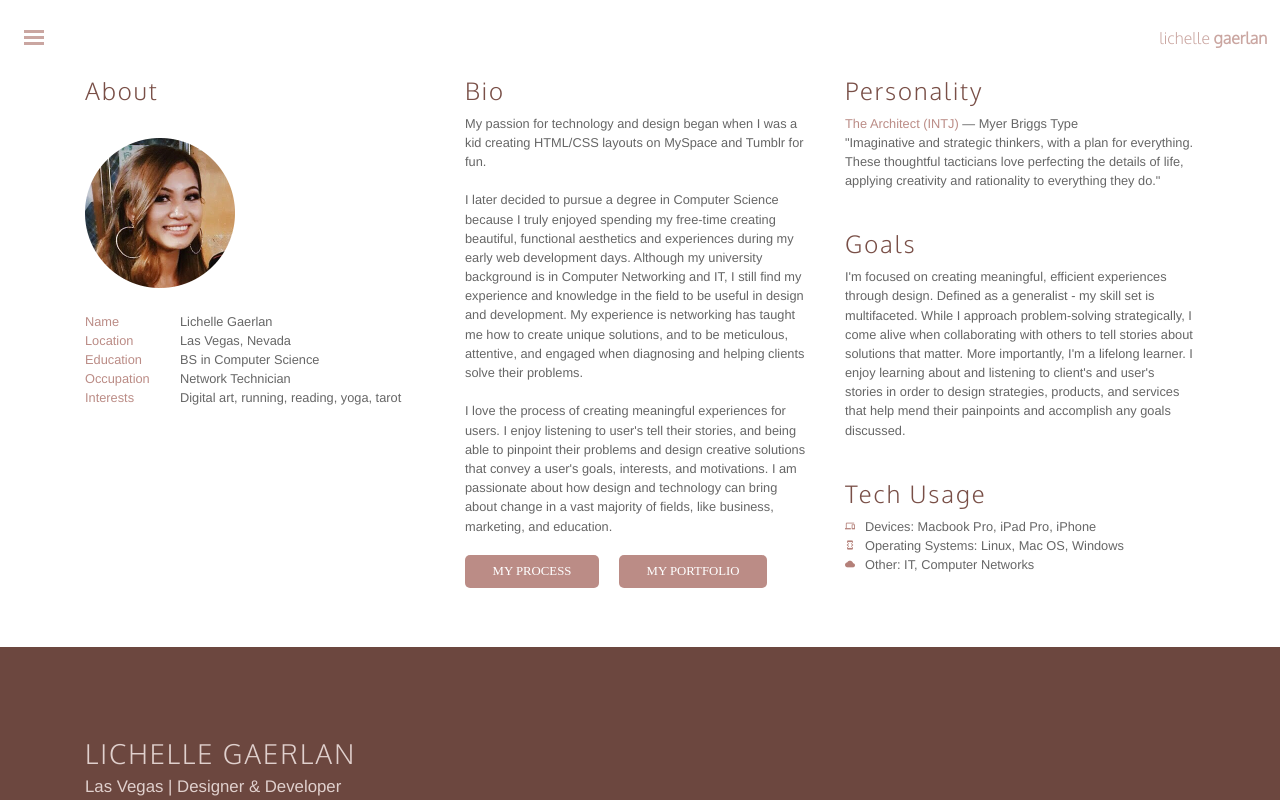
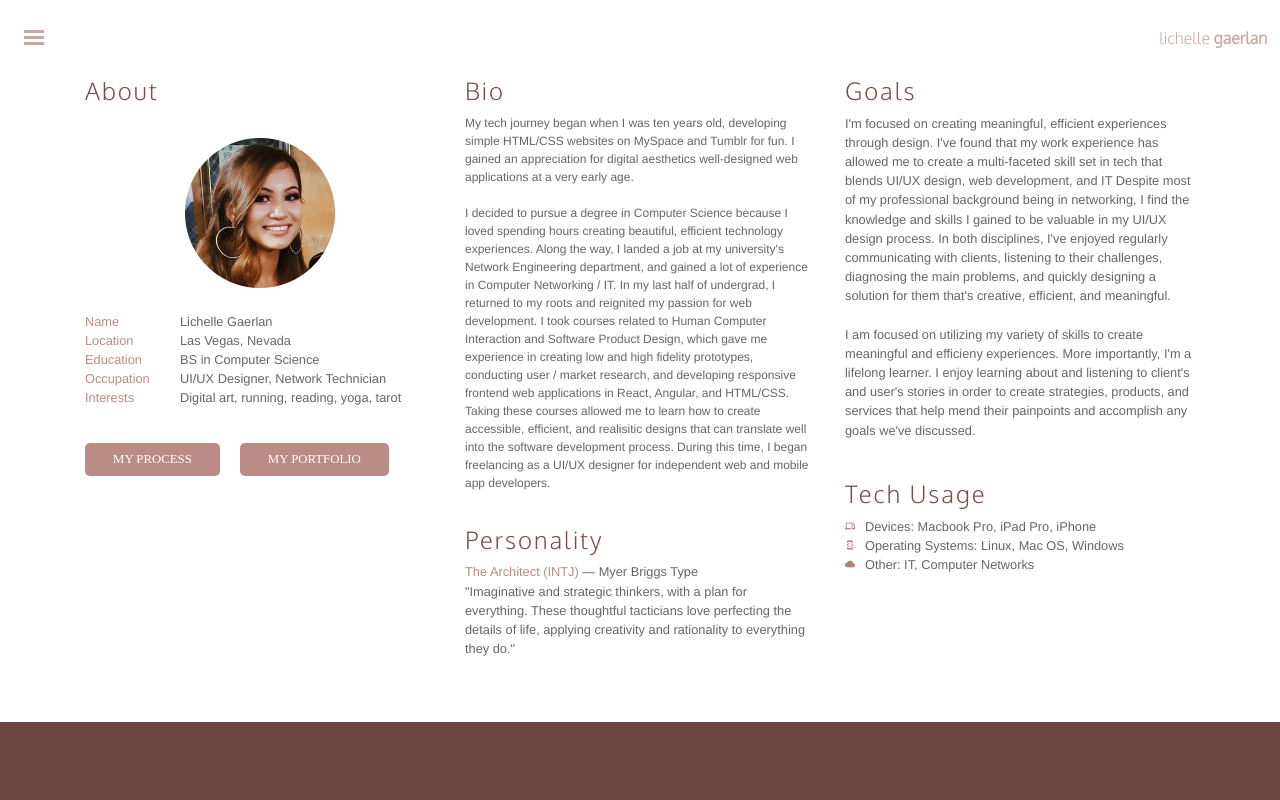
Before and after one commit to lichellegaerlan/lichellegaerlan.github.io, a React (Create React App) app: page /#/about in a window 1280 px wide. Shown: the top 800 px of the page. Built offline with nearby package versions, Linux system fonts and the light colour scheme; a web font is replaced by a local one.

Commit message:
updated descriptions

```diff
--- a/src/Components/About.css
+++ b/src/Components/About.css
@@ -93,6 +93,10 @@
     text-align: left;
     font-size: 80%;
     color: #666;
+}
+
+.bio {
+    font-size: 75%;
 }
 
 .process-text {
--- a/src/Components/About.js
+++ b/src/Components/About.js
@@ -33,7 +33,9 @@ export default function About() {
 
                                 <div className="mobile-about-pic">
                                     {/* <img src={AboutPic} className="about-polaroid" alt="about" /> */}
+                                    <center>
                                         <img src={AboutPic} className="about-pic" alt="about" /> <br/><br/>
+                                    </center>
                                 </div>
 
                                 <Row>
@@ -51,29 +53,13 @@ export default function About() {
                                             Lichelle Gaerlan <br/>
                                             Las Vegas, Nevada <br/>
                                             BS in Computer Science <br/>
-                                            Network Technician <br/>
-                                            Digital art, running, reading, yoga, tarot <br/>
+                                            UI/UX Designer, Network Technician <br/>
+                                            Digital art, running, reading, yoga, tarot <br/><br/>
                                         </p>
                                     </Col>
                                 </Row>
-                                <br/>
-                            </Col>
 
-                            <Col xs={12} sm={12} md={12} lg={4} className="col-styles" style={{ paddingRight: "20px"}}>
-                                <h1 className="about-headers">Bio</h1>
-                                <p className="about-text">
-                                    My passion for technology and design began when I was a kid
-                                    creating HTML/CSS layouts on MySpace and Tumblr for fun. <br/><br/>
-
-                                    I later decided to pursue a degree in Computer Science because I truly enjoyed spending my free-time creating beautiful, functional aesthetics
-                                    and experiences during my early web development days. Although my university background is in Computer Networking and IT, I still find my
-                                    experience and knowledge in the field to be useful in design and development. My experience is networking has taught me how to create unique solutions,
-                                    and to be meticulous, attentive, and engaged when diagnosing and helping clients solve their problems. <br/><br/>
-
-                                    I love the process of creating meaningful experiences for users. I enjoy listening to user's tell their stories,
-                                    and being able to pinpoint their problems and design creative solutions that convey a user's goals, interests, and motivations.
-                                    I am passionate about how design and technology can bring about change in a vast majority of fields, like business, marketing, and education. <br/><br/>
-
+                                <div className="about-text">
                                     <button className="process-button" onClick={handleClickOpen}>My Process</button>
                                         <Dialog fullScreen open={open} onClose={handleClose}>
                                             <Toolbar style={{ flexDirection:'row-reverse', marginBottom: '0px' }}>
@@ -144,11 +130,24 @@ export default function About() {
                                         {/* <span className="tab"><td onClick={()=> window.open("/portfolio", "_blank")}><button className="process-button">My Portfolio</button></td></span> */}
 
                                     <button className="portfolio-button"><Link to="/portfolio" className="process-link">My Portfolio</Link></button>
+                                </div>
                                 <br/><br/>
-                                </p>
                             </Col>
 
-                            <Col xs={12} sm={12} md={12} lg={4} className="col-styles">
+                            <Col xs={12} sm={12} md={12} lg={4} className="col-styles" style={{ paddingRight: "20px"}}>
+                                <h1 className="about-headers">Bio</h1>
+                                <p className="about-text bio">
+                                    My tech journey began when I was ten years old, developing simple HTML/CSS websites on MySpace and Tumblr for fun.
+                                    I gained an appreciation for digital aesthetics well-designed web applications at a very early age. <br/><br/>
+
+                                    I decided to pursue a degree in Computer Science because I loved spending hours creating beautiful, efficient technology experiences.
+                                    Along the way, I landed a job at my university's Network Engineering department, and gained a lot of experience in Computer Networking / IT.
+                                    In my last half of undergrad, I returned to my roots and reignited my passion for web development. I took courses related to Human Computer Interaction and Software Product Design,
+                                    which gave me experience in creating low and high fidelity prototypes, conducting user / market research, and developing responsive frontend web applications in React, Angular, and HTML/CSS.
+                                    Taking these courses allowed me to learn how to create accessible, efficient, and realisitic designs that can translate well into the software development process.
+                                    During this time, I began freelancing as a UI/UX designer for independent web and mobile app developers. <br/><br/>
+                                </p>
+
                                 <h1 className="about-headers">Personality</h1>
                                     <p className="about-text">
                                         <a href="https://www.16personalities.com/intj-personality" className="about-links" target="_blank" rel="noopener noreferrer"><b>The Architect (INTJ)</b></a> — Myer Briggs Type <br/>
@@ -157,13 +156,19 @@ export default function About() {
                                         applying creativity and rationality to everything they do."
                                     </p>
                                 <br/>
+                            </Col>
 
+                            <Col xs={12} sm={12} md={12} lg={4} className="col-styles">
                                 <h2 className="about-headers">Goals</h2>
                                     <p className="about-text">
-                                        I'm focused on creating meaningful, efficient experiences through design.
-                                        Defined as a generalist - my skill set is multifaceted. While I approach problem-solving strategically, I come alive when collaborating with others to
-                                        tell stories about solutions that matter. More importantly, I'm a lifelong learner. I enjoy learning about and listening to client's and user's stories
-                                        in order to design strategies, products, and services that help mend their painpoints and accomplish any goals discussed.
+                                        I'm focused on creating meaningful, efficient experiences through design. I've found that my work experience has allowed me to create a multi-faceted skill set in tech that blends UI/UX design, web development, and IT
+                                        Despite most of my professional background being in networking, I find the knowledge and skills I gained to be valuable in my UI/UX design process.
+                                        In both disciplines, I've enjoyed regularly communicating with clients, listening to their challenges, diagnosing the main problems, and quickly
+                                        designing a solution for them that's creative, efficient, and meaningful. <br/><br/>
+
+                                        I am focused on utilizing my variety of skills to create meaningful and efficieny experiences.
+                                        More importantly, I'm a lifelong learner. I enjoy learning about and listening to client's and user's stories
+                                        in order to create strategies, products, and services that help mend their painpoints and accomplish any goals we've discussed.
                                     </p>
                                 <br/>
 
```
Also changed, not shown: 1 other file (tests, documents, lock files or other folders). Lines whose indentation alone changed are shown as unchanged.
